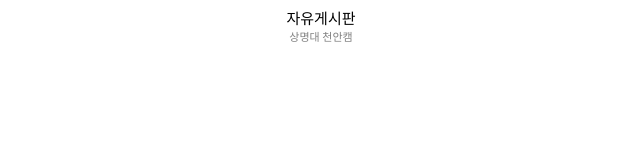
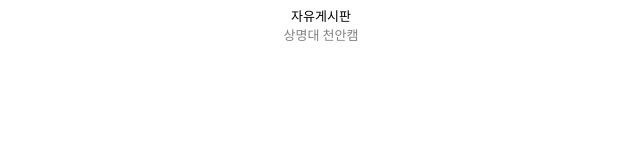
Before and after one commit to goormSmu1Team/practice_board_front, a Next.js app: page / in a window 1280 px wide. Shown: the top 160 px of the page, without its empty margins (319-959 px from the left). Built offline with nearby package versions, Linux system fonts and the light colour scheme.

Commit message:
styled-components 수정

```diff
--- a/layout/Header.tsx
+++ b/layout/Header.tsx
@@ -26,7 +26,7 @@
 
 const HeaderItem = styled.div`
   flex-direction: column;
-  font-size: 15px;
+  font-size: 13px;
   width: 100%;
   background-color: white;
   display: flex;
@@ -35,6 +35,6 @@
 `;
 
 const HeadersubItem = styled.div`
-  font-size: 11px;
+  font-size: 13px;
   color: gray;
 `;
```
